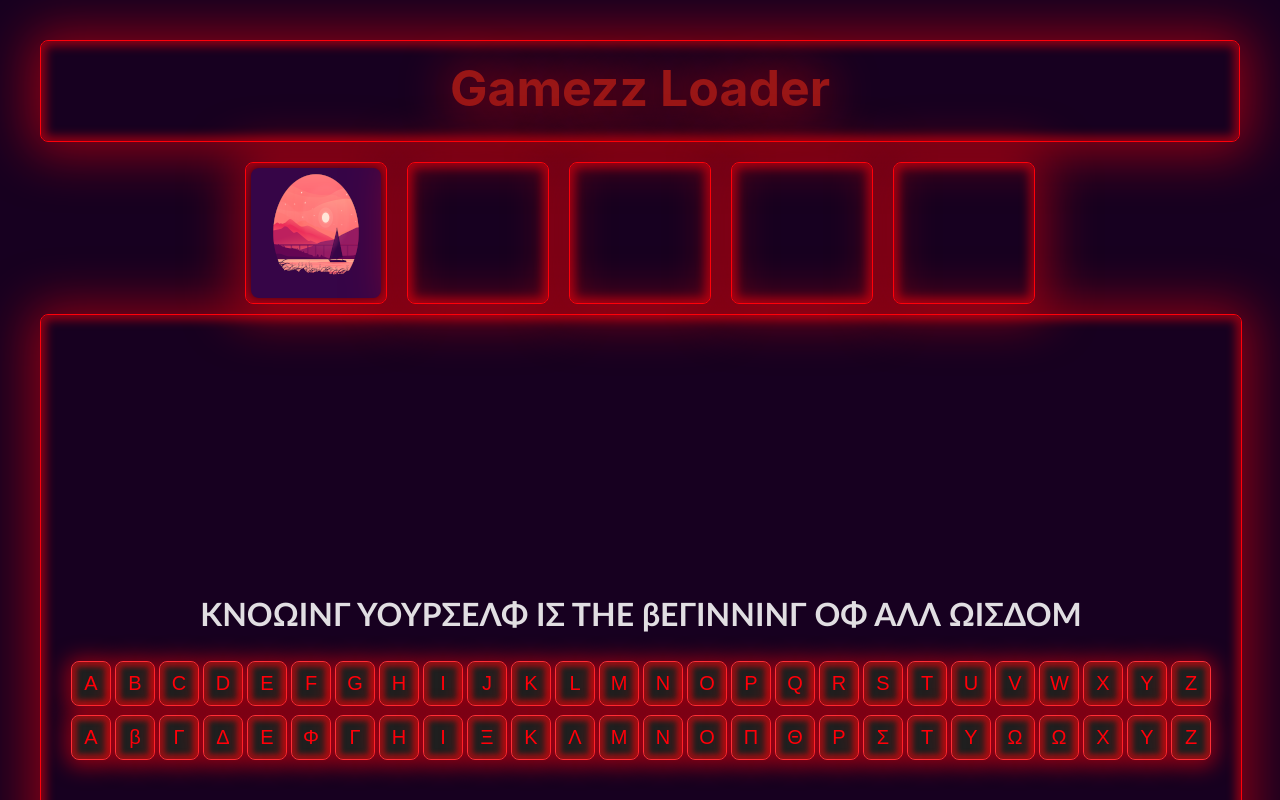
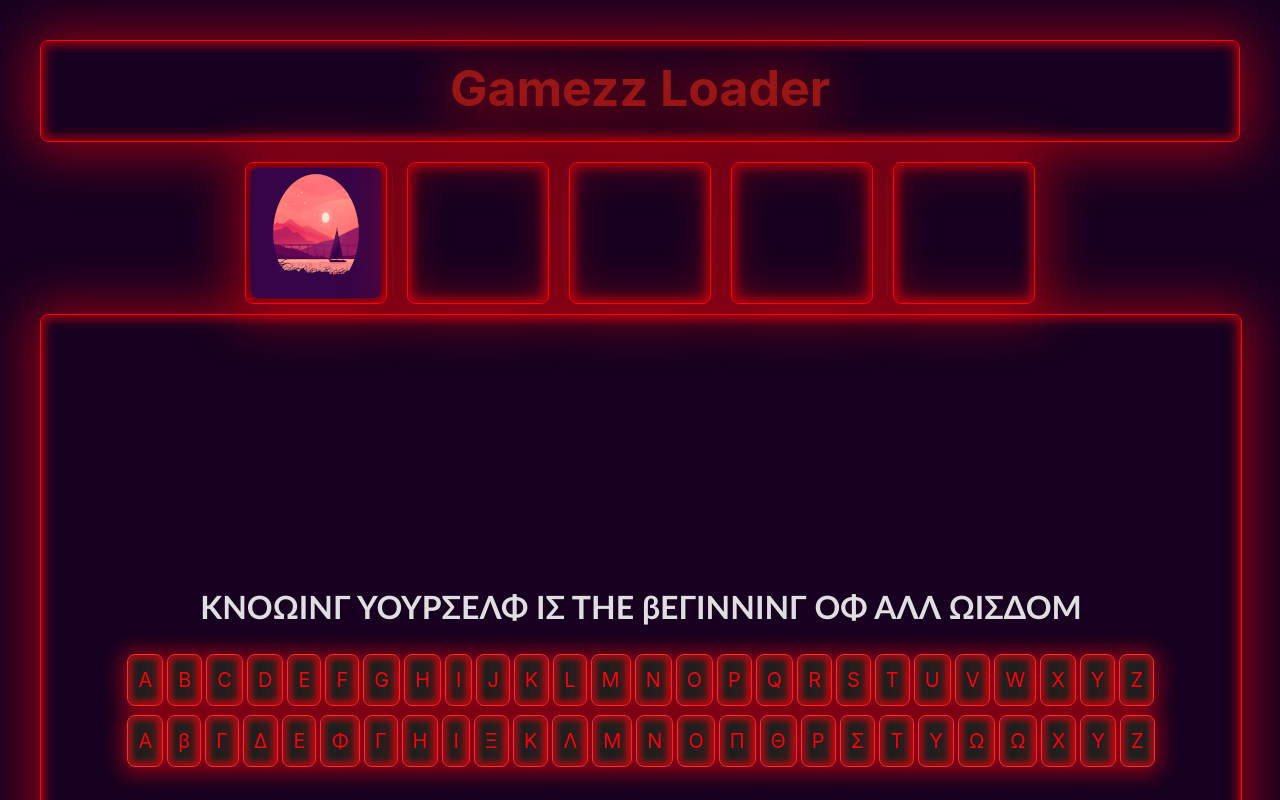
Before and after one commit to volter2pl/praktyki2024, a React (Vite) app: page / in a window 1280 px wide. Shown: the top 800 px of the page. Built offline with nearby package versions, Linux system fonts and the light colour scheme.

Commit message:
zmiana button na div
zamiana buttonów na działające divy

```diff
--- a/src/enigma.css
+++ b/src/enigma.css
@@ -28,9 +28,18 @@
   .Ang{
     margin-bottom:5px;
     margin-top:20px;
+    display: flex;
+    flex-wrap: wrap;
+  }
+  .Gre{
+    display: flex;
+    flex-wrap: wrap;
   }
   .Sifer{
     font-family:'Trebuchet MS';
     margin-left:10px;
     margin-right:10px;
   }
+  #butt1,#butt2{
+    width: auto;
+  }
--- a/src/enigma.tsx
+++ b/src/enigma.tsx
@@ -1,5 +1,4 @@
 import './enigma.css'
-
 
 function Enig() {
     const cytaty = [
@@ -45,7 +44,7 @@ function Enig() {
     function losujLiczbeOd1Do10(): number {
         return Math.floor(Math.random() * 10);
     }
-    let wylosowane : string= cytaty[losujLiczbeOd1Do10()];
+    let wylosowane: string = cytaty[losujLiczbeOd1Do10()];
     wylosowane = wylosowane.toUpperCase();
     let koniec: string = "";
     for (let i = 0; i < wylosowane.length; i++) {
@@ -57,34 +56,28 @@ function Enig() {
             koniec += letter;
         }
     }
+
+    const handleClick = (letter: string) => {
+        console.log(letter);
+    };
+
     const buttons = letters.map((letter) => (
-
-            <button key={letter[0]} id='butt1' className="L_buttons">{letter[0]}</button>
+        <div key={letter[0]} id='butt1' className="L_buttons" onClick={() => handleClick(letter[0])}>
+            {letter[0]}
+        </div>
     ));
     const buttons2 = letters.map((letter) => (
-            <button key={letter[1]} id='butt2' className="L_buttons">{letter[1]}</button>
+        <div key={letter[1]} id='butt2' className="L_buttons" onClick={() => handleClick(letter[1])}>
+            {letter[1]}
+        </div>
     ));
 
-
-        const letter1 = document.getElementById('butt1');
-
-        function zapis1() {
-            if (letter1?.onclick) {
-                let x = letter1.innerHTML;
-                return console.log(x);
-            }
-            else{
-                return console.log(0);
-            }
-        }
     return (
-
         <>
             <div className="Enigma_D">
                 <h1 className="Sifer">{koniec}</h1>
                 <div className="Ang">
                     {buttons}
-                    {zapis1()}
                 </div>
                 <div className="Gre">
                     {buttons2}
--- a/src/enigma/LET.tsx
+++ b/src/enigma/LET.tsx
@@ -3,7 +3,7 @@ import './LET.css'
 function L_Buttons(Litera:string){
     return
     <>
-       <button className="letter">{Litera}</button>
+       <div className="letter">{Litera}</div>
     </>
 }
 export default L_Buttons;
```
Lines whose indentation alone changed are shown as unchanged.
